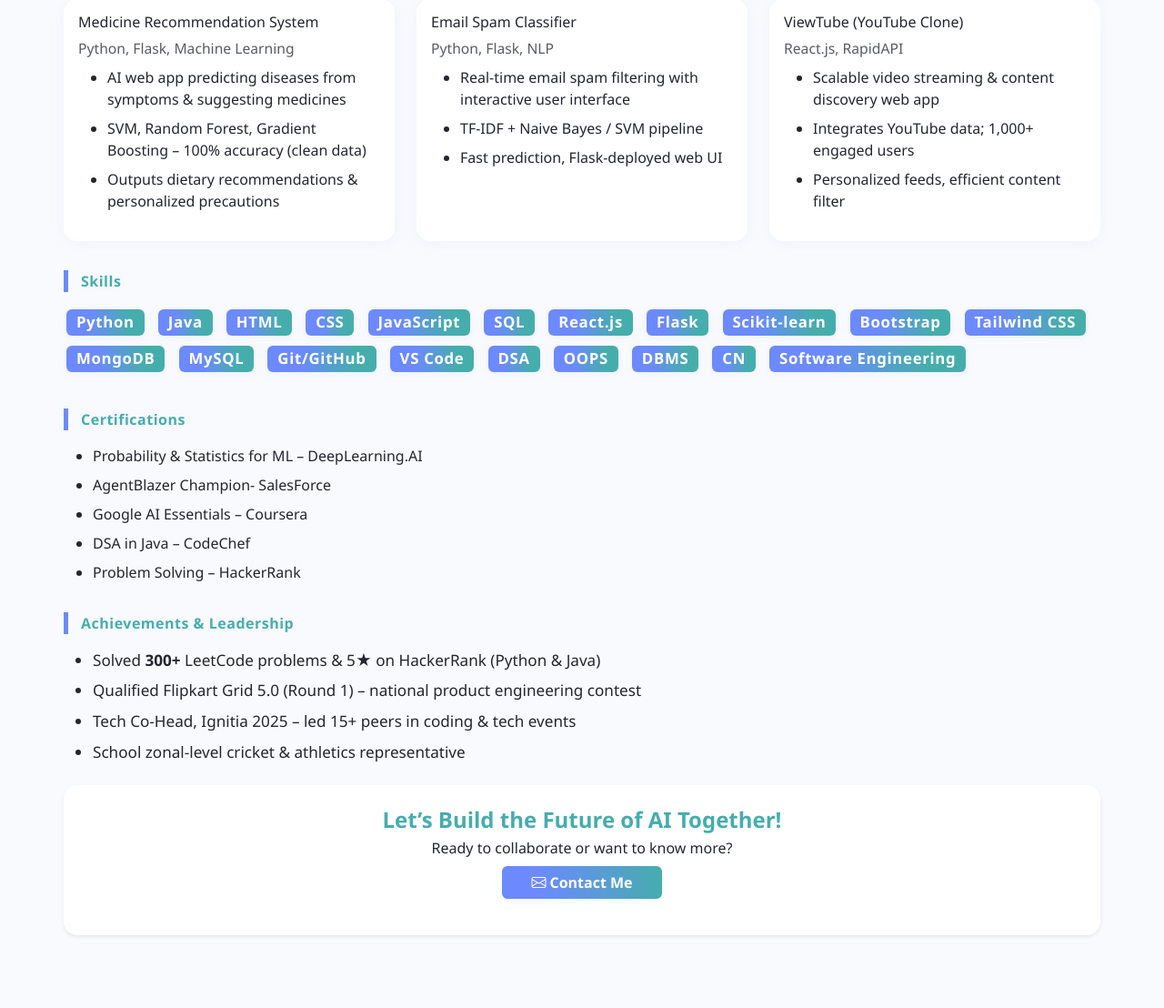
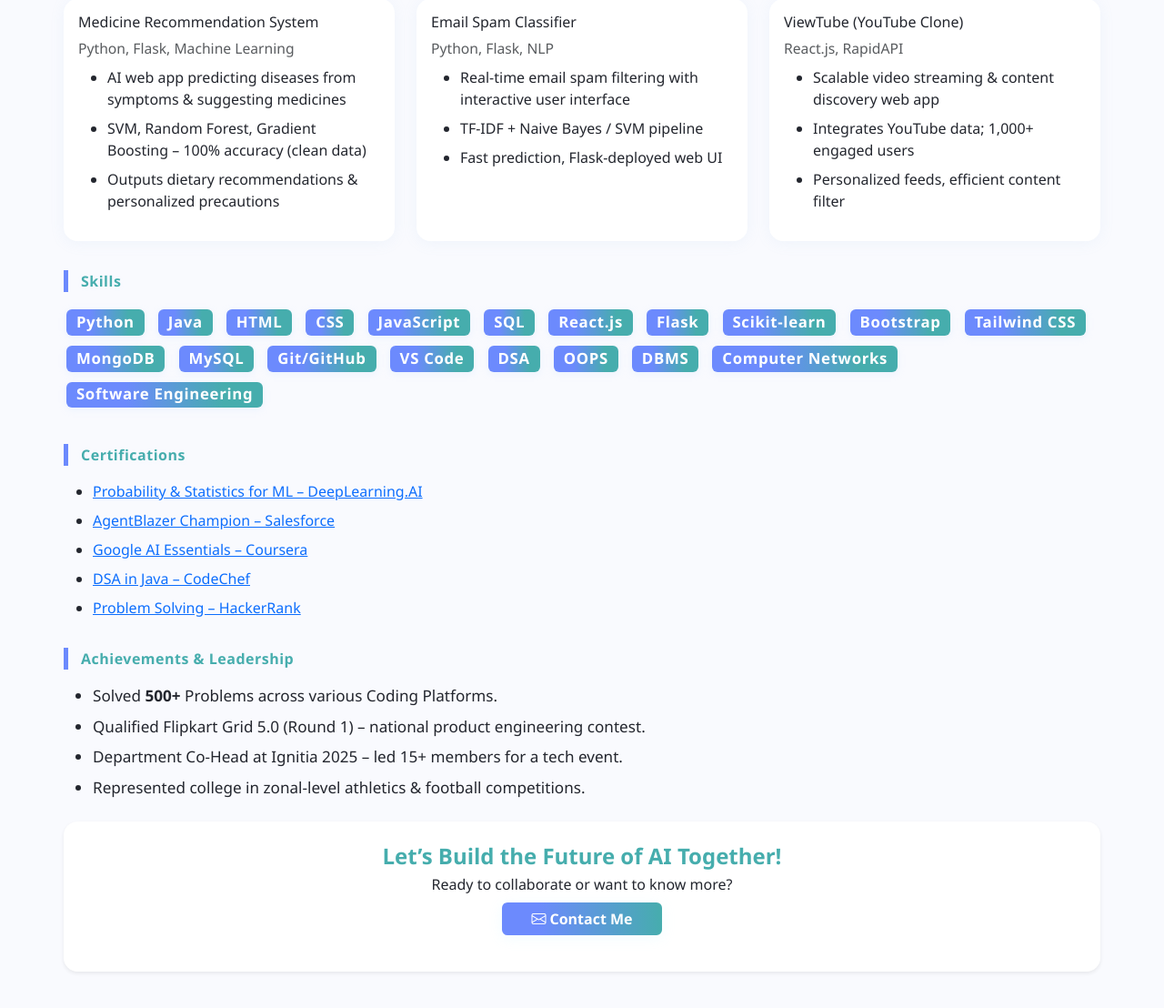
Before and after one commit to aryadeep02/Health-Detection, a Flask app: page /developer in a window 1280 px wide. Shown: the part 1258-2366 px from the top of the page at 91% size. Before the commit the page ends 2287 px from the top, so only its background shows below. Run offline with Flask 3, Linux system fonts and the light colour scheme.

Commit message:
Update developer.html

```diff
--- a/templates/developer.html
+++ b/templates/developer.html
@@ -333,27 +333,25 @@
         <span class="badge badge-skill">DSA</span>
         <span class="badge badge-skill">OOPS</span>
         <span class="badge badge-skill">DBMS</span>
-        <span class="badge badge-skill">CN</span>
+        <span class="badge badge-skill">Computer Networks</span>
         <span class="badge badge-skill">Software Engineering</span>
     </div>
     <!-- Certifications -->
     <div class="section-title">Certifications</div>
     <ul>
-
-        <li>Probability & Statistics for ML – DeepLearning.AI</li>
-        <li>AgentBlazer Champion- SalesForce</li>
-        <li>Google AI Essentials – Coursera</li>
-        <li>DSA in Java – CodeChef</li>
-        <li>Problem Solving – HackerRank</li>
-
-    </ul>
+    <li><a href="https://www.coursera.org/account/accomplishments/verify/KYWPXFQPXEBB" target="_blank">Probability & Statistics for ML – DeepLearning.AI</a></li>
+    <li><a href="https://www.salesforce.com/trailblazer/aryadeep0221" target="_blank">AgentBlazer Champion – Salesforce</a></li>
+    <li><a href="https://www.coursera.org/account/accomplishments/verify/21K8TNLEI6GQ" target="_blank">Google AI Essentials – Coursera</a></li>
+    <li><a href="https://www.codechef.com/certificates/public/a744561" target="_blank">DSA in Java – CodeChef</a></li>
+    <li><a href="https://www.hackerrank.com/certificates/196a839c3b6f" target="_blank">Problem Solving – HackerRank</a></li>
+</ul>
     <!-- Achievements -->
     <div class="section-title">Achievements & Leadership</div>
     <ul class="achievement-list">
-        <li>Solved <b>300+</b> LeetCode problems & 5★ on HackerRank (Python & Java)</li>
-        <li>Qualified Flipkart Grid 5.0 (Round 1) – national product engineering contest</li>
-        <li>Tech Co-Head, Ignitia 2025 – led 15+ peers in coding & tech events</li>
-        <li>School zonal-level cricket & athletics representative</li>
+        <li>Solved <b>500+</b> Problems across various Coding Platforms.</li>
+        <li>Qualified Flipkart Grid 5.0 (Round 1) – national product engineering contest.</li>
+        <li>Department Co-Head at Ignitia 2025 – led 15+ members for a tech event.</li>
+        <li>Represented college in zonal-level athletics & football competitions.</li>
     </ul>
     <!-- Call to Action -->
     <div class="card mt-4 mb-3 text-center p-4 shadow-sm">
```
